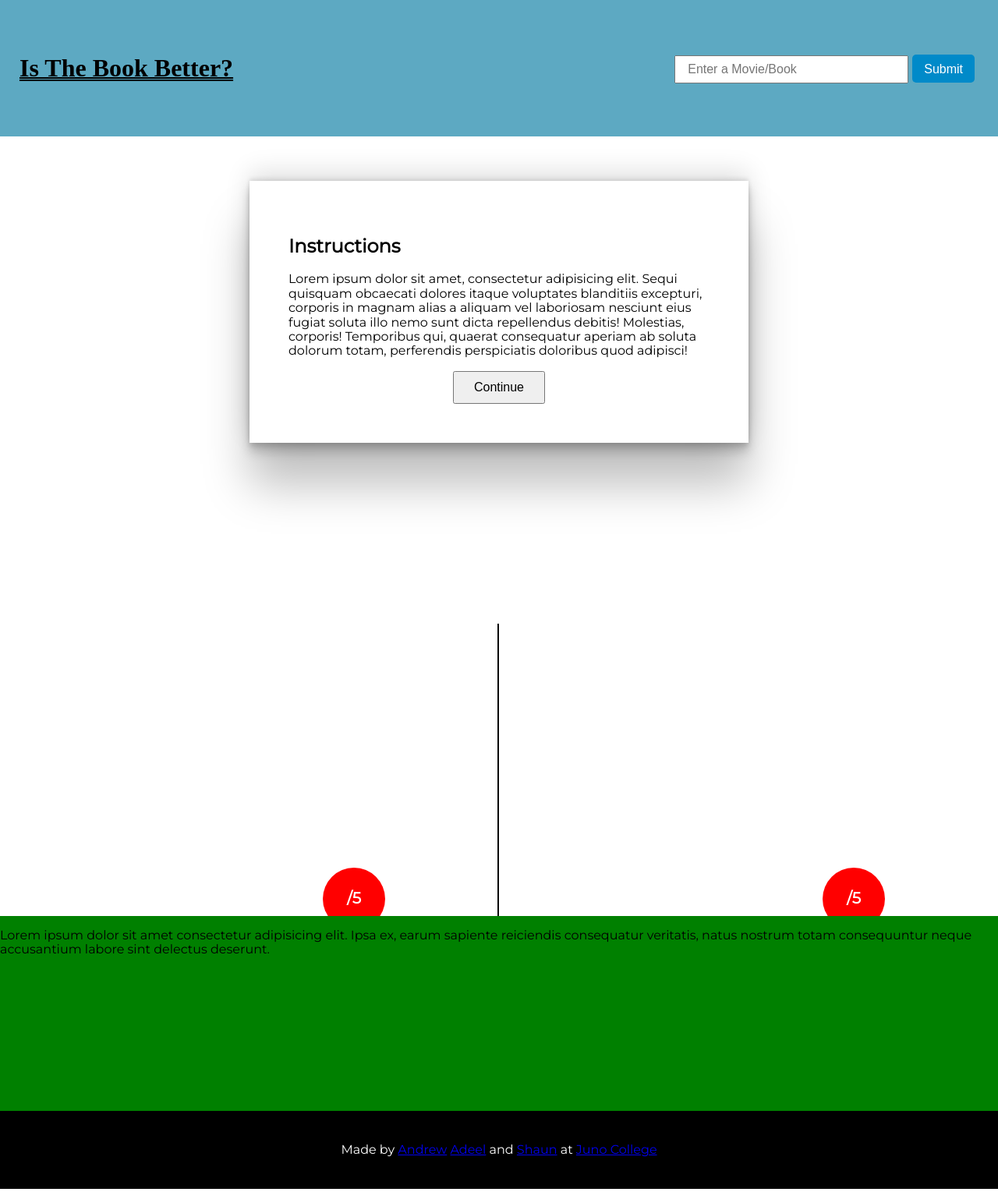
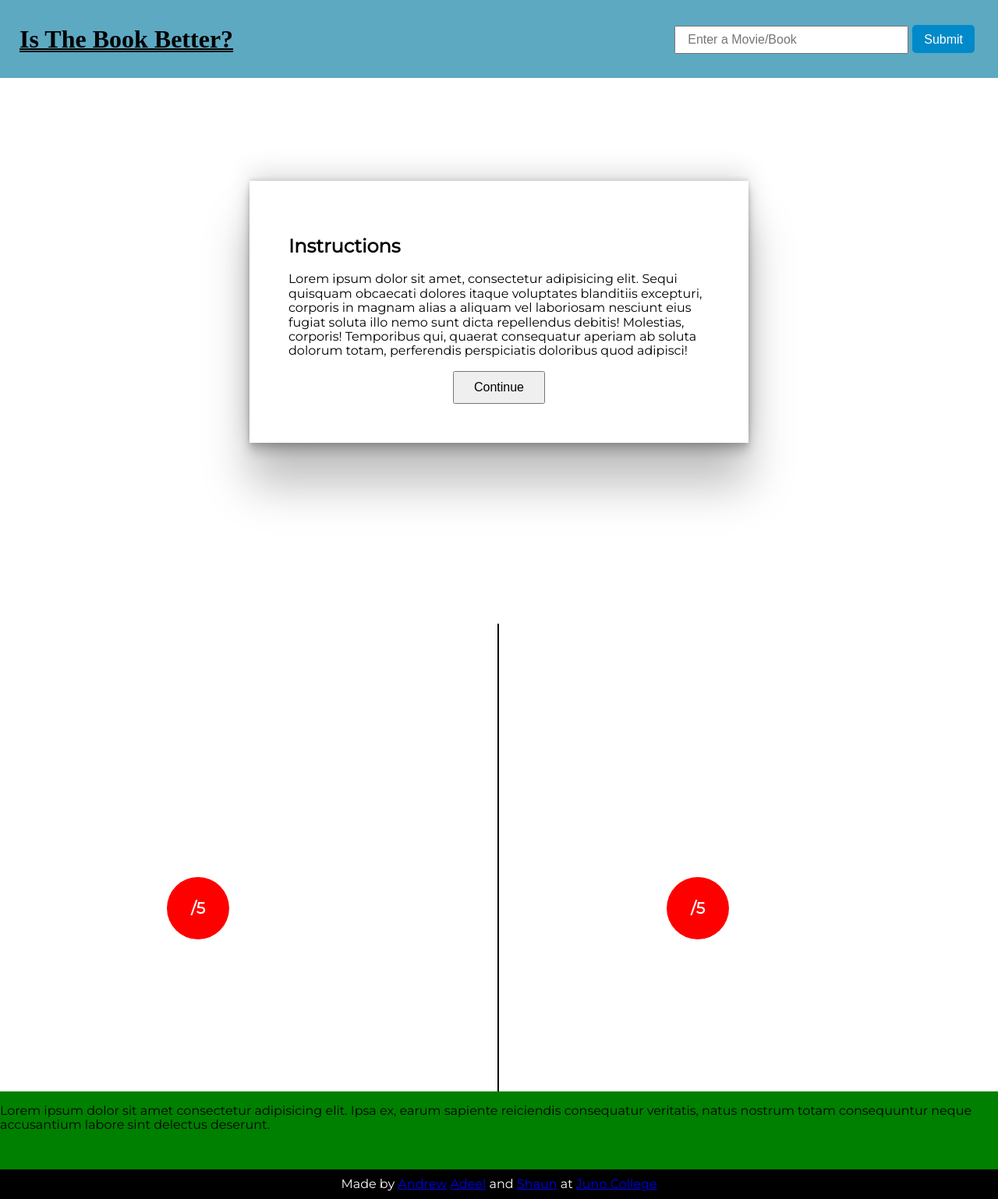
Before and after one commit to project4moviebook/movie-or-book, a React (Create React App) app: page / in a window 1280 px wide. Shown: the whole page at 78% size. Built offline with nearby package versions, Linux system fonts and the light colour scheme; no server answers; a web font is replaced by a local one.

Commit message:
fake commit

```diff
--- a/src/App.css
+++ b/src/App.css
@@ -297,7 +297,7 @@ img {
 
 
 header {
-  padding: 25px;
+  padding: 0 25px;
   background-color: #5da9c2;
   display: flex;
   justify-content: space-between;
@@ -307,7 +307,7 @@ header {
   right: 0;
   left: 0;
   z-index: 10;
-  height: 175px;
+  height: 100px;
 }
 
 header h1 {
@@ -351,9 +351,8 @@ input[type="submit"] {
 
 .instructionsContainer {
   /* background-color: rgba(0, 0, 0, 0.8); */
-  width: 100vw;
   height: 100vh;
-  position: relative;
+  /* position: relative; */
   display: flex;
   justify-content: center;
   align-items: center;
@@ -385,15 +384,15 @@ input[type="submit"] {
 
 .mainContainer {
 
-  height: calc(100vh - 175px);
+  height: calc(100vh - 100px);
   display: grid;
   grid-auto-columns: 1fr;
   grid-template-columns: 1fr 1fr;
-  grid-template-rows: 1.7fr 250px;
+  grid-template-rows: 1fr 100px;
   gap: 0px 0px;
-  grid-template-areas:
+  /* grid-template-areas:
     ". ."
-    ". .";
+    ". ."; */
 }
 
 .one,
@@ -409,7 +408,7 @@ input[type="submit"] {
   align-items: center;
   justify-content: center;
   padding-bottom: 50px;
-  overflow-y: auto;
+  /* overflow-y: auto; */
 }
 
 .one h2,
@@ -430,8 +429,8 @@ input[type="submit"] {
 
 .imageContainer {
   position: relative;
-  width: 400px;
-  height: 450px;
+  /* width: 200px; */
+  height: 250px;
   margin: auto;
 }
 
@@ -458,7 +457,7 @@ input[type="submit"] {
   margin-top: 50px;
   width: 80%;
   text-align: left;
-  height: 200px;
+  /* height: 200px; */
 
 }
 
@@ -477,12 +476,12 @@ input[type="submit"] {
 footer {
   text-align: center;
   background-color: black;
-
-  padding: 25px;
+  padding: 10px;
 }
 
 footer p {
   color: white;
+  margin: 0;
 }
 
 
```
